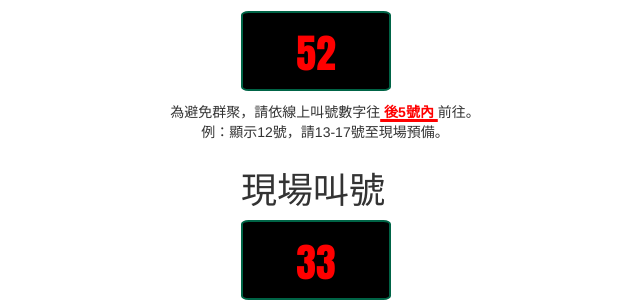
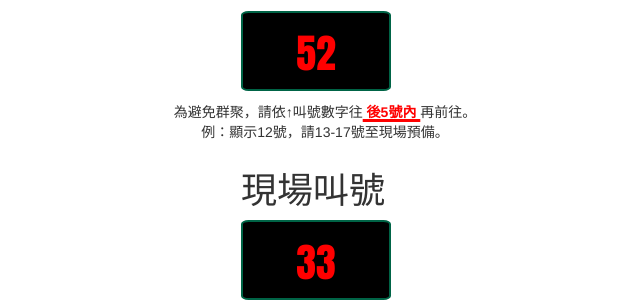
Before and after one commit to ktl1111/callSystem, a Django app: page /call/callnums in a window 1280 px wide. Shown: the part 145-449 px from the top of the page, without its empty margins (324-964 px from the left). Run offline with Django 4.2, Linux system fonts and the light colour scheme; data comes from the database, SQL or seed files in the repository.

Commit message:
edit text

```diff
--- a/templates/call.html
+++ b/templates/call.html
@@ -10,7 +10,7 @@
 {% for num in num_list %}
 <div id="border" class="md-6">
     <span class="call" style="margin-bottom: 10px;"> {{ num.num }} </span>
-    <div style="font-size: 14px;margin-top: 20px; width: 320px; margin-left: -90px;">為避免群聚，請依線上叫號數字往<strong style="color:red; text-decoration: underline; text-decoration-color:red;text-decoration-thickness: 3px;"> 後5號內 </strong>前往。<br/> 例：顯示12號，請13-17號至現場預備。</div>
+    <div style="font-size: 14px;margin-top: 20px; width: 320px; margin-left: -90px;">為避免群聚，請依<strong>&uarr;</strong>叫號數字往<strong style="color:red; text-decoration: underline; text-decoration-color:red;text-decoration-thickness: 3px;"> 後5號內 </strong>再前往。<br/> 例：顯示12號，請13-17號至現場預備。</div>
 </div>
 {% endfor %}
 <br/>
```
